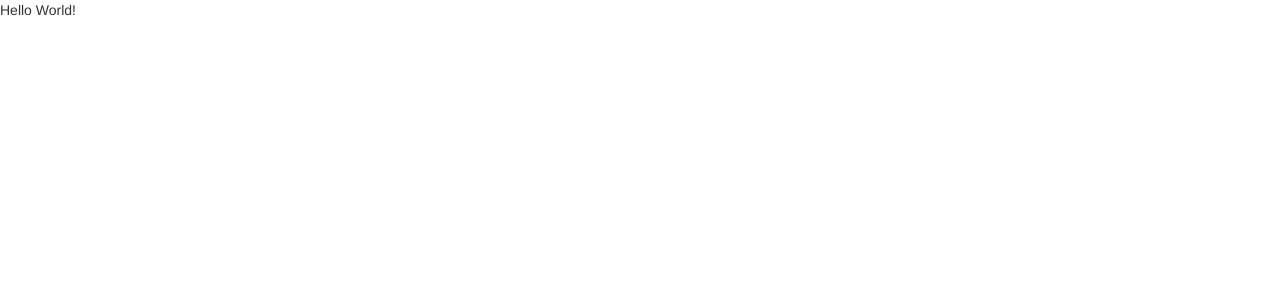
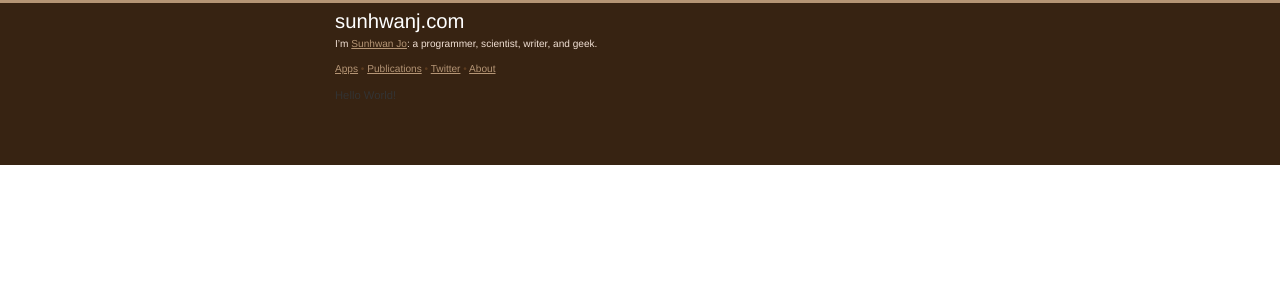
Before and after one commit to sunhwan/jo-www, a Flask app: page / in a window 1280 px wide. Before the commit the part shown is almost empty. Shown: the top 300 px of the page. Run offline with Flask 2, Linux system fonts and the light colour scheme; some libraries are stand-ins or nearby versions.

Commit message:
add more stylesheet

```diff
--- a/manage.py
+++ b/manage.py
@@ -9,3 +9,15 @@ Bootstrap(app)
 @app.route("/")
 def hello():
     return render_template('hello.html')
+
+@app.route("/apps")
+def apps():
+    return render_template('hello.html')
+
+@app.route("/publications")
+def publications():
+    return render_template('hello.html')
+
+@app.route("/about")
+def about():
+    return render_template('hello.html')
--- a/templates/hello.html
+++ b/templates/hello.html
@@ -1,5 +1,101 @@
 {% extends "bootstrap/base.html" %}
 
+{% block styles %}
+{{super()}}
+<style>
+    body {
+        font-family: 'Avenir Next', 'HelveticaNeue-Light', 'Helvetica Neue', Helvetica, Arial, sans-serif;
+        font-size: 1.125em;
+    }
+
+    a {
+        text-decoration: underline;
+    }
+
+    #masthead-background {
+        height: 165px;
+        background-color: #372312;
+        margin-bottom: -165px;
+        border-top: 3px solid #b59575;
+    }
+
+    .main {
+        width: 640px;
+        margin: auto;
+    }
+
+    #masthead {
+        width: 300px;
+        font-size: 0.9em;
+        color: #f1e0d4;
+    }
+
+    #masthead h1 {
+        font-weight: normal;
+        font-size: 2em;
+        margin-top: 0;
+        padding-top: 0.5em;
+        margin-bottom: 0.25em;
+    }
+
+    #masthead h1 a {
+        color: #fff;
+        text-decoration: none;
+    }
+
+    #masthead p {
+        margin: 0;
+        padding: 0;
+    }
+
+    #masthead nav {
+        display: block;
+        margin: 0;
+        padding: 1em 0;
+        color: #5c3b1e;
+    }
+
+    #masthead a {
+        color: #b59575;
+    }
+
+    #post {
+        width: 640px;
+        margin: auto;
+    }
+</style>
+{% endblock %}
+
+{% block navbar %}
+<!-- below is copied from marco.org -->
+<div id="masthead-background"></div>
+<div class="container main">
+    <div id="masthead">
+        <h1><a href="/">sunhwanj.com</a></h1>
+        <div>
+            <p id="description">
+                I&rsquo;m <a href="/about" rel="author">Sunhwan Jo</a>:
+                a programmer, scientist, writer, and geek.
+            </p>
+
+            <nav>
+                <a href="/apps">Apps</a>
+                &bull;
+                <a href="/publications">Publications</a>
+                &bull;
+                <a href="https://twitter.com/sunhwan">Twitter</a>
+                &bull;
+                <a href="/about">About</a>
+            </nav>
+        </div>
+    </div>
+</div>
+{% endblock %}
+
 {% block content %}
-Hello World!
+<div class="container main">
+    <div id="post">
+        Hello World!
+    </div>
+</div>
 {% endblock %}
```
